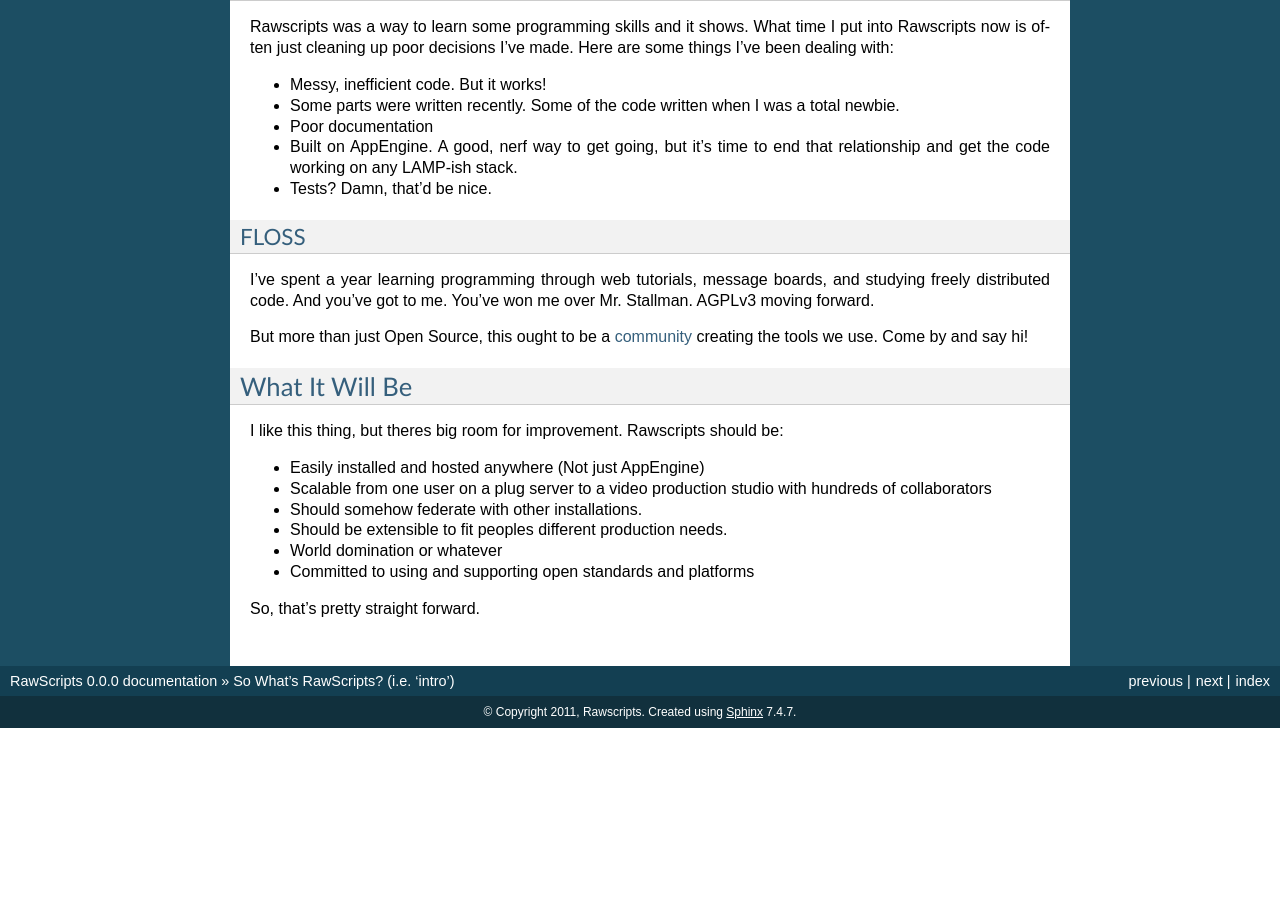
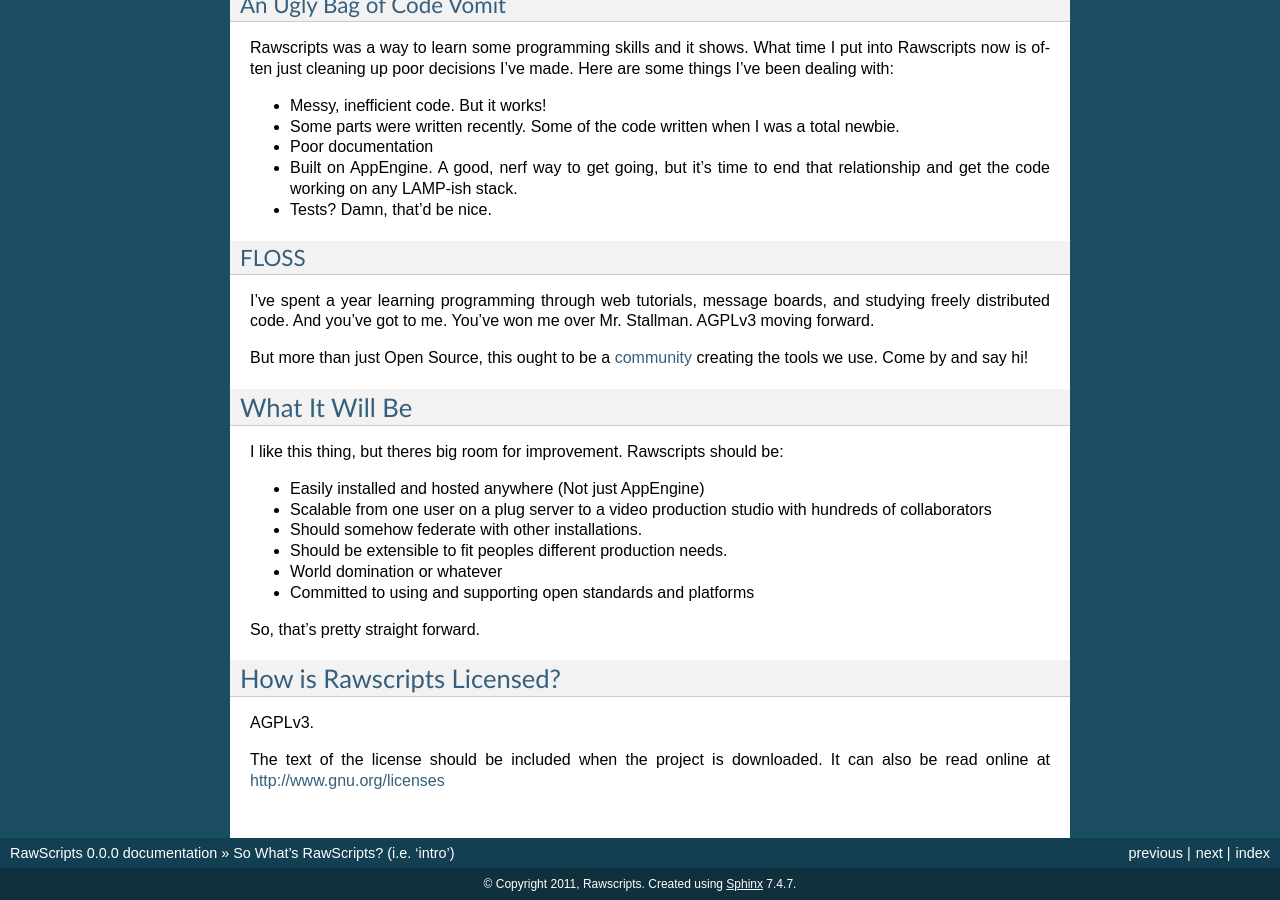
Before and after one commit to ritchiewilson/rawscripts, a Sphinx documentation site: the page built from docs/source/intro.rst, in a window 1280 px wide and 900 px high, scrolled down 1182 px. Built offline with Sphinx 7.4.7, drawn with Linux system fonts in a browser that asks for light colours; before the commit the page ends 1910 px from its top, so only the background shows below that; some of the changed text lies outside the part shown.

Commit message:
Added license info to intro in docs

```diff
--- a/docs/source/index.rst
+++ b/docs/source/index.rst
@@ -1,8 +1,3 @@
-.. RawScripts documentation master file, created by
-   sphinx-quickstart on Wed Aug  3 17:24:58 2011.
-   You can adapt this file completely to your liking, but it should at least
-   contain the root `toctree` directive.
-
 Welcome to RawScripts's documentation!
 ======================================
 
--- a/docs/source/intro.rst
+++ b/docs/source/intro.rst
@@ -108,3 +108,10 @@
 * Committed to using and supporting open standards and platforms
 
 So, that's pretty straight forward.
+
+How is Rawscripts Licensed?
+===========================
+
+AGPLv3.
+
+The text of the license should be included when the project is downloaded. It can also be read online at http://www.gnu.org/licenses
```
